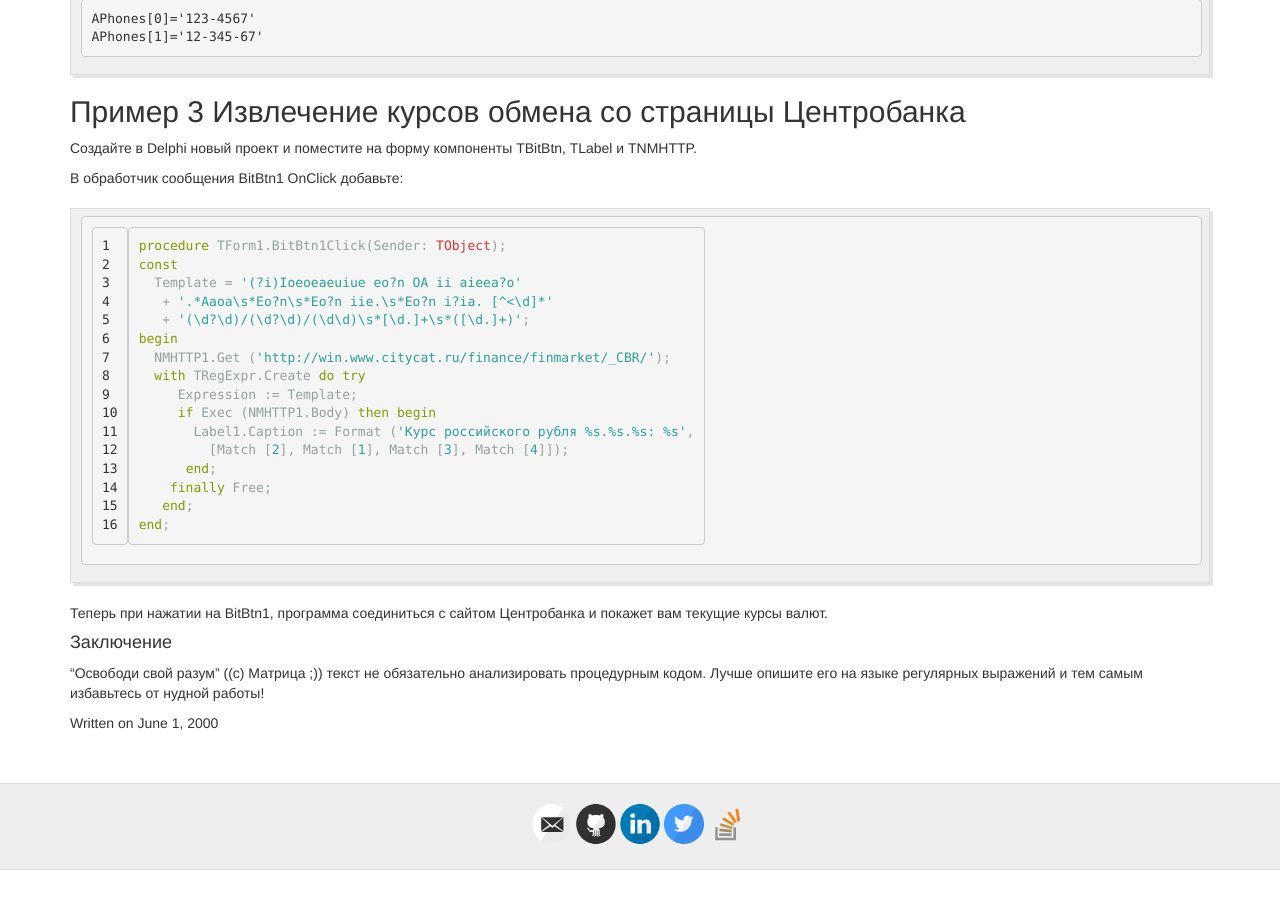
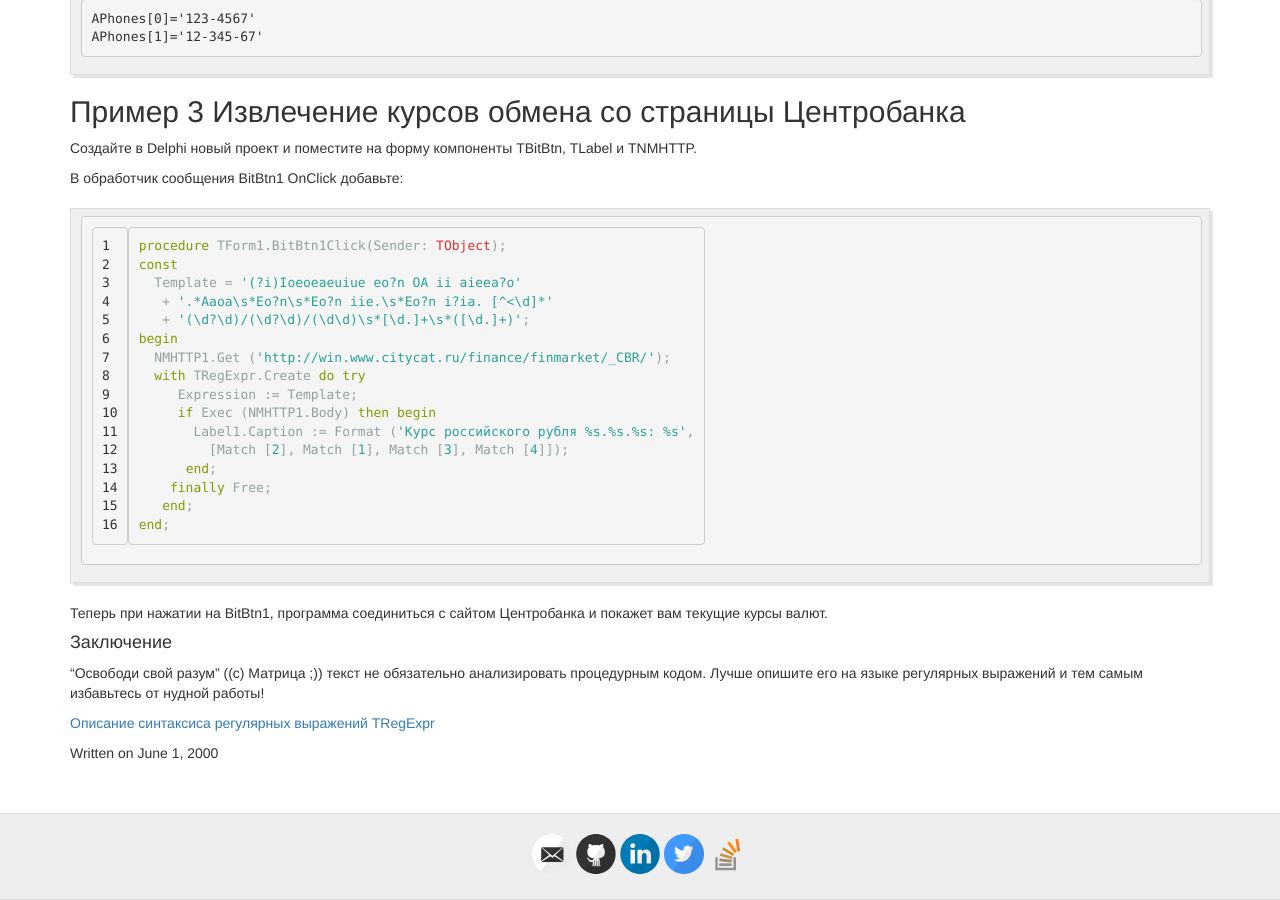
Before and after one commit to andgineer/sorokin.engineer, a Jekyll site: the page built from _posts/2000-06-01-text_processing_from_birds_eye_view_ru.md, in a window 1280 px wide and 900 px high, scrolled down 1748 px. Built offline with Jekyll 4.4.1, drawn with Linux system fonts in a browser that asks for light colours; nearby versions of some CDN libraries; comment, search, counter and statistics services are not loaded; before the commit the page ends 2618 px from its top, so only the background shows below that.

Commit message:
link to regexp syntax on regexpstudio.com

```diff
--- a/_posts/2000-06-01-text_processing_from_birds_eye_view_ru.md
+++ b/_posts/2000-06-01-text_processing_from_birds_eye_view_ru.md
@@ -113,3 +113,5 @@ end;
 процедурным кодом.
 Лучше опишите его на языке регулярных выражений и тем самым избавьтесь от
 нудной работы!
+
+[Описание синтаксиса регулярных выражений TRegExpr](http://regexpstudio.com/regexp_syntax_ru/)
```
Also changed, not shown: _posts/2000-06-01-text_processing_from_birds_eye_view.md (+2 -0 lines).
